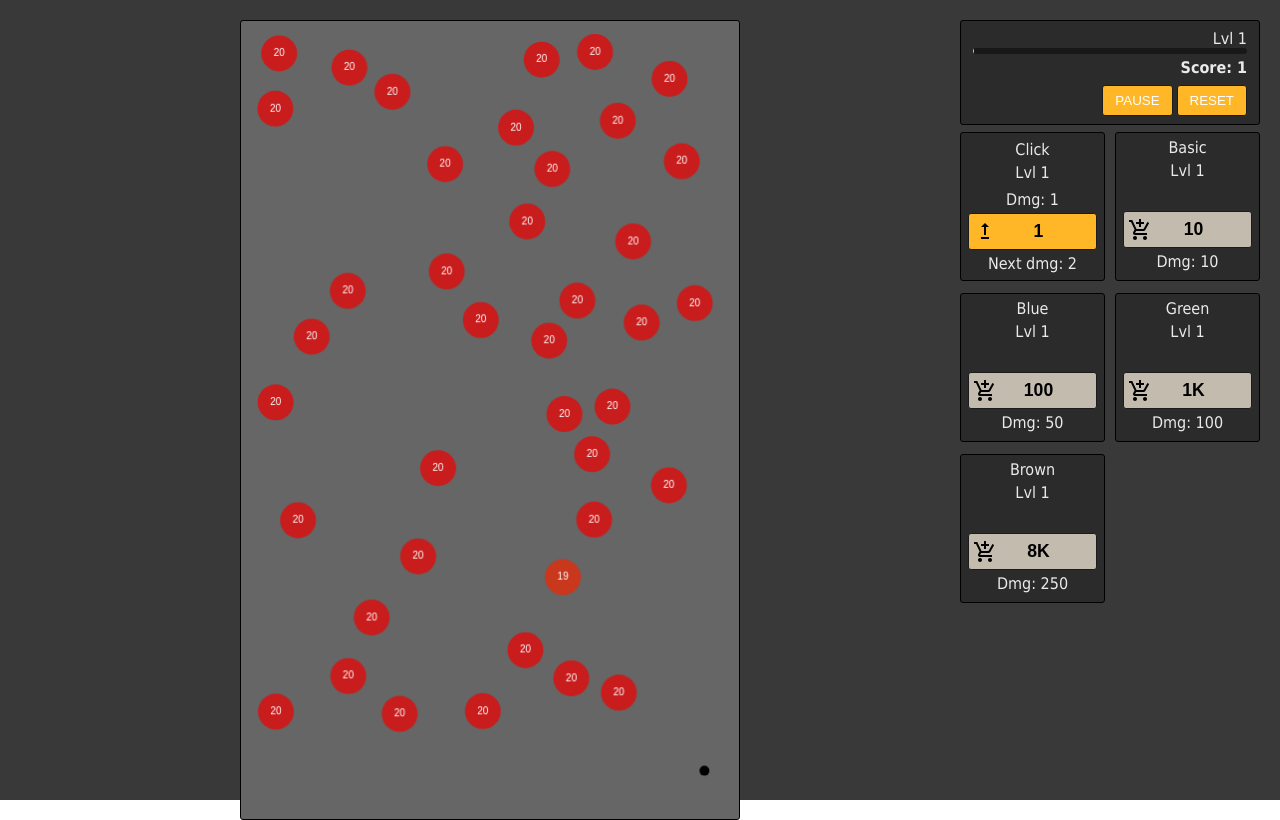
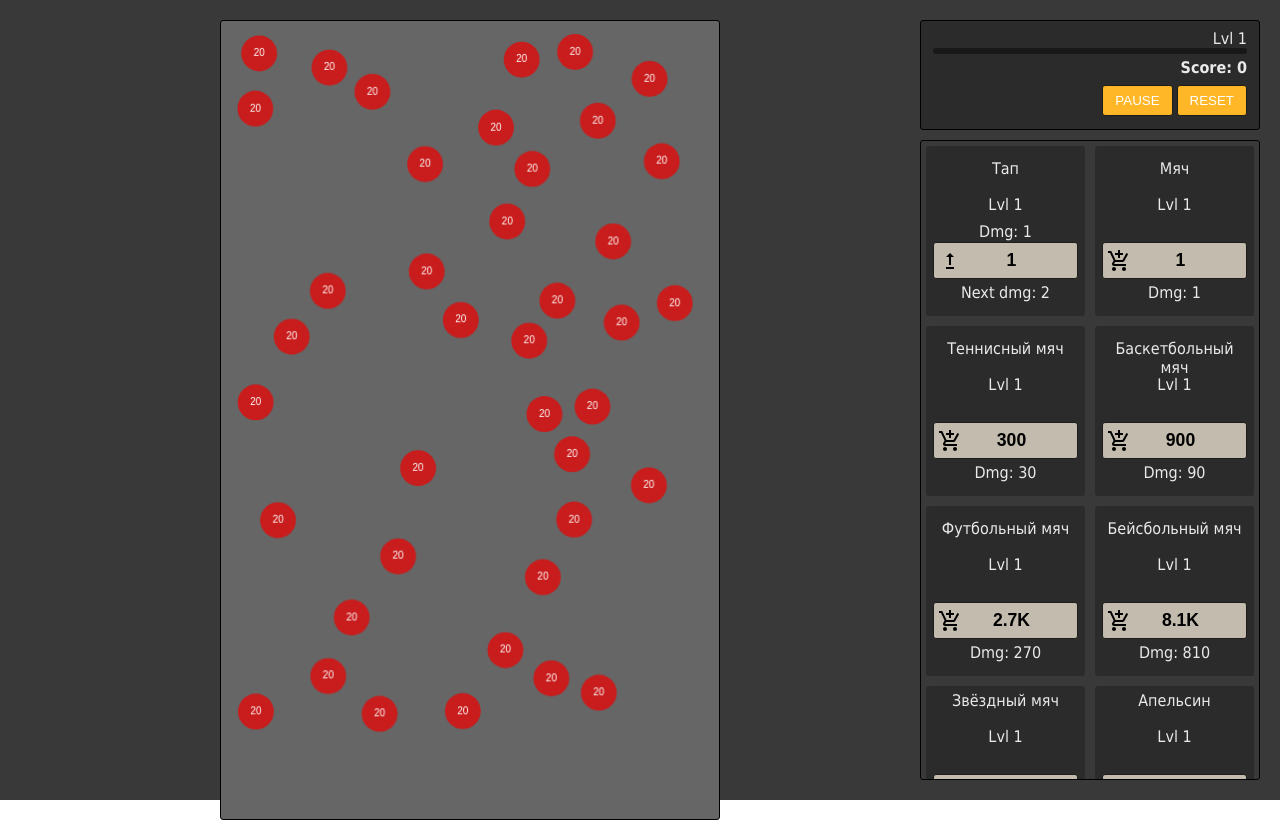
Before and after one commit to ksenkso/angular-idle-balls, an Angular app: page / in a window 1280 px wide. Built offline with nearby package versions, Linux system fonts and the light colour scheme.

Commit message:
feature: added new ball types

```diff
--- a/src/app/BallType.ts
+++ b/src/app/BallType.ts
@@ -1,13 +1,5 @@
 import UpgradeStrategy from './UpgradeStrategy';
 import Ball from './Ball';
-
-export enum BALL_TYPE {
-  Click = 'Click',
-  Basic = 'Basic',
-  Blue = 'Blue',
-  Green = 'Green',
-  Brown = 'Brown'
-}
 
 export type BallTypeInfo = {
   damage?: number,
@@ -16,60 +8,177 @@ export type BallTypeInfo = {
   level?: number,
   fill?: string,
   bought?: boolean,
-  type: BALL_TYPE
-};
-export type BallInfo = {
-  [key in BALL_TYPE]: BallTypeInfo
+  type: string
 };
 
 
 export type BallTypes = {
-  [key in BALL_TYPE]: BallType
+  [key in string]: BallType
 };
 
 export default class BallType {
 
-  static ballInfo: BallTypeInfo[] = [
-    {
-      type: BALL_TYPE.Click,
-      damage: 1,
-      cost: 1,
-      name: 'Click',
-      bought: true
-    },
-    {
-      type: BALL_TYPE.Basic,
-      damage: 10,
-      cost: 10,
-      name: 'Basic',
-      fill: '#000000',
-    },
-    {
-      type: BALL_TYPE.Blue,
-      damage: 50,
-      cost: 100,
-      name: 'Blue',
-      fill: '#0b4b8f',
-    },
-    {
-      type: BALL_TYPE.Green,
-      damage: 100,
-      cost: 1000,
-      name: 'Green',
-      fill: '#419224',
-    },
-    {
-      type: BALL_TYPE.Brown,
-      damage: 250,
-      cost: 8000,
-      name: 'Brown',
-      fill: '#4a2009',
-    },
-  ];
+  static ballInfo: BallTypeInfo[] = [{
+    type: 'click',
+    damage: 1,
+    cost: 1,
+    name: 'Тап',
+    bought: true,
+  }, {
+    damage: 1,
+    cost: 1,
+    fill: '#fff',
+    type: '1',
+    name: 'Мяч',
+  }, {
+    damage: 30,
+    cost: 300,
+    fill: '#fff',
+    type: '30',
+    name: 'Теннисный мяч',
+  }, {
+    damage: 90,
+    cost: 900,
+    fill: '#fff',
+    type: '90',
+    name: 'Баскетбольный мяч',
+  }, {
+    damage: 270,
+    cost: 2700,
+    fill: '#fff',
+    type: '270',
+    name: 'Футбольный мяч',
+  }, {
+    damage: 810,
+    cost: 8100,
+    fill: '#fff',
+    type: '810',
+    name: 'Бейсбольный мяч',
+  }, {
+    damage: 2430,
+    cost: 24300,
+    fill: '#fff',
+    type: '2430',
+    name: 'Звёздный мяч',
+  }, {
+    damage: 7290,
+    cost: 72900,
+    fill: '#fff',
+    type: '7290',
+    name: 'Апельсин',
+  }, {
+    damage: 21800,
+    cost: 218700,
+    fill: '#fff',
+    type: '21800',
+    name: 'Арбуз',
+  }, {
+    damage: 65600,
+    cost: 656100,
+    fill: '#fff',
+    type: '65600',
+    name: 'Яйцо',
+  }, {
+    damage: 196000,
+    cost: 1968300,
+    fill: '#fff',
+    type: '196000',
+    name: 'Печенье',
+  }, {
+    damage: 590000,
+    cost: 5904900,
+    fill: '#fff',
+    type: '590000',
+    name: 'Пончик',
+  }, {
+    damage: 1770000,
+    cost: 17714700,
+    fill: '#fff',
+    type: '1770000',
+    name: 'Бургер',
+  }, {
+    damage: 5310000,
+    cost: 53144100,
+    fill: '#fff',
+    type: '5310000',
+    name: 'Маки',
+  }, {
+    damage: 15900000,
+    cost: 159432300,
+    fill: '#fff',
+    type: '15900000',
+    name: 'Пластинка',
+  }, {
+    damage: 47800000,
+    cost: 478296900,
+    fill: '#fff',
+    type: '47800000',
+    name: 'Монета',
+  }, {
+    damage: 143000000,
+    cost: 1434890700,
+    fill: '#fff',
+    type: '143000000',
+    name: 'Глаз',
+  }, {
+    damage: 430000000,
+    cost: 4304672100,
+    fill: '#fff',
+    type: '430000000',
+    name: 'Колесо',
+  }, {
+    damage: 1290000000,
+    cost: 12914016300,
+    fill: '#fff',
+    type: '1290000000',
+    name: 'Пэкмен',
+  }, {
+    damage: 3870000000,
+    cost: 38742048900,
+    fill: '#fff',
+    type: '3870000000',
+    name: 'Мина',
+  }, {
+    damage: 11600000000,
+    cost: 116226146700,
+    fill: '#fff',
+    type: '11600000000',
+    name: 'Радиация',
+  }, {
+    damage: 34800000000,
+    cost: 348678440100,
+    fill: '#fff',
+    type: '34800000000',
+    name: 'Луна',
+  }, {
+    damage: 104000000000,
+    cost: 1046035320300,
+    fill: '#fff',
+    type: '104000000000',
+    name: 'Земля',
+  }, {
+    damage: 313000000000,
+    cost: 3138105960900,
+    fill: '#fff',
+    type: '313000000000',
+    name: 'Нептун',
+  }, {
+    damage: 941000000000,
+    cost: 9414317882700,
+    fill: '#fff',
+    type: '941000000000',
+    name: 'Юпитер',
+  }, {
+    damage: 2810000000000,
+    cost: 28242953648100,
+    fill: '#fff',
+    type: '281000000000',
+    name: 'Атом',
+  }];
 
   public readonly damage: UpgradeStrategy;
   public readonly cost: UpgradeStrategy;
-  public readonly type: BALL_TYPE;
+  public readonly type: string;
   public readonly name: string;
   public bought = false;
 
@@ -82,7 +191,7 @@ export default class BallType {
     this.bought = config.bought;
   }
 
-  static defaults(type: BALL_TYPE): BallTypeInfo {
+  static defaults(type: string): BallTypeInfo {
     return BallType.ballInfo.find(ballType => ballType.type === type);
   }
 
--- a/src/app/app.component.css
+++ b/src/app/app.component.css
@@ -1,9 +1,10 @@
 app-root {
   width: 100%;
   display: grid;
-  grid-template-rows: 100px 1fr;
-  grid-template-columns: 1fr 300px;
+  grid-template-rows: 110px 1fr;
+  grid-template-columns: 1fr 340px;
   grid-template-areas: "canvas stats" "canvas shop";
+  grid-row-gap: 10px;
   padding: 20px;
   background-color: #393939;
   height: 100%;
--- a/src/app/controls/controls.component.css
+++ b/src/app/controls/controls.component.css
@@ -8,7 +8,7 @@
   border: 1px solid black;
   border-radius: 3px;
   background-color: #2b2b2b;
-
+  height: 100%;
 }
 .controls__score {
   text-align: right;
--- a/src/app/playground.service.ts
+++ b/src/app/playground.service.ts
@@ -12,6 +12,7 @@ type PlaygroundData = {
   levelScore: number,
   level: number,
   enemies: any[],
+  isPaused: boolean
 };
 
 @Injectable({
@@ -22,7 +23,7 @@ export class PlaygroundService extends StorageService<PlaygroundData> {
   public static shouldNotLoad = false;
   public static shouldNotSave = false;
   public enemies: EnemyBall[];
-  public isPaused$: BehaviorSubject<boolean> = new BehaviorSubject<boolean>(false);
+  public isPaused$: BehaviorSubject<boolean>;
   public score$: BehaviorSubject<number>;
   public pointsInEnemies: UpgradeStrategy;
   public levelProgress$: BehaviorSubject<number>;
@@ -42,6 +43,7 @@ export class PlaygroundService extends StorageService<PlaygroundData> {
       level: this.pointsInEnemies.level,
       enemies: this.enemies.map(enemy => enemy.serialize()),
       levelTotal: this.levelTotal,
+      isPaused: this.isPaused$.value,
     };
   }
 
@@ -88,6 +90,7 @@ export class PlaygroundService extends StorageService<PlaygroundData> {
       this.enemies = data.enemies.map(enemy => new EnemyBall({...enemy, onDestroy: this.onEnemyDestroy.bind(this)}));
       this.score$ = new BehaviorSubject<number>(data.score);
       this.pointsInEnemies = new UpgradeStrategy({factor: 1.2, base: 20, level: data.level});
+      this.isPaused$ = new BehaviorSubject<boolean>(data.isPaused);
     } else {
       this.enemies = [];
       this.isPaused$ = new BehaviorSubject<boolean>(false);
@@ -96,6 +99,7 @@ export class PlaygroundService extends StorageService<PlaygroundData> {
       this.levelProgress$ = new BehaviorSubject<number>(0);
       this.levelTotal = Infinity;
       this.levelScore = 0;
+      this.isPaused$ = new BehaviorSubject<boolean>(false);
     }
   }
 
--- a/src/app/playground/playground.component.ts
+++ b/src/app/playground/playground.component.ts
@@ -3,7 +3,6 @@ import Vector from '../Vector';
 import Ball from '../Ball';
 import {PlaygroundService} from '../playground.service';
 import {BallsService} from '../balls.service';
-import {BALL_TYPE} from '../BallType';
 
 export type RectSize = {
   width: number,
@@ -111,8 +110,8 @@ export class PlaygroundComponent implements AfterViewInit {
     const targetEnemy = this.playgroundService.enemies.find(enemy => enemy.contains(mousePos));
     if (targetEnemy) {
       targetEnemy.emitParticles();
-      this.playgroundService.addScore(Math.min(this.ballsService.getBallType(BALL_TYPE.Click).damage.value$.value, targetEnemy.points));
-      targetEnemy.getDamage(this.ballsService.getBallType(BALL_TYPE.Click).damage.value$.value);
+      this.playgroundService.addScore(Math.min(this.ballsService.getBallType('click').damage.value$.value, targetEnemy.points));
+      targetEnemy.getDamage(this.ballsService.getBallType('click').damage.value$.value);
     }
   }
 
--- a/src/app/shop/shop.component.css
+++ b/src/app/shop/shop.component.css
@@ -1,31 +1,43 @@
 :host {
   grid-area: shop;
+  overflow: hidden;
 }
+
 .shop {
-  padding-top: 12px;
-  display: flex;
-  flex-wrap: wrap;
+  display: grid;
+  /*flex-wrap: wrap;*/
+  grid-template-columns: 1fr 1fr;
+  grid-template-rows: repeat(auto-fit, 170px);
+  grid-column-gap: 10px;
+  grid-row-gap: 10px;
+  overflow-y: scroll;
+  max-height: 100%;
+  padding: 5px;
+  border: 1px solid black;
+  border-radius: 3px
 }
+.shop::-webkit-scrollbar {
+  display: block;
+  width: 5px;
+  border-radius: 2.5px;
+  background-color: #2b2b2b;
+}
+.shop::-webkit-scrollbar-thumb {
+  display: block;
+  border-radius: 2.5px;
+  background-color: black;
+}
+
 .shop__ball {
   color: #eaeaea;
-  border: 1px solid black;
   border-radius: 3px;
-  margin-bottom: 12px;
   padding: 5px 7px;
   display: flex;
   flex-direction: column;
   justify-content: center;
   align-items: center;
-  max-width: 145px;
   width: 100%;
   background-color: #2b2b2b;
-}
-
-.shop__ball:nth-child(odd) {
-  margin-right: 10px;
-}
-.shop__ball:last-child {
-  margin-right: 0;
 }
 
 .ball__button {
@@ -38,8 +50,18 @@
   width: 100%;
 }
 
+.ball__name {
+  text-align: center;
+  height: 2em;
+  margin-bottom: 4px;
+}
+
 .ball__button_upgrade {
   background-image: url(../../assets/upgrade.svg);
+}
+
+.ball__current-damage, .ball__next-damage {
+  height: 1em;
 }
 
 .shop__ball > * {
--- a/src/app/shop/shop.component.html
+++ b/src/app/shop/shop.component.html
@@ -15,7 +15,6 @@
     <button *ngIf="ballType.bought"
             [disabled]="!ballType.bought || playgroundService.score$.value < ballType.cost.value$.value"
             (mousedown)="initiateUpgrading(ballType.type)"
-            (mouseup)="stopUpgrading()"
             class="button ball__button ball__button_upgrade">
 
       {{ballType.cost.value$.value | formatPoints}}</button>
```
